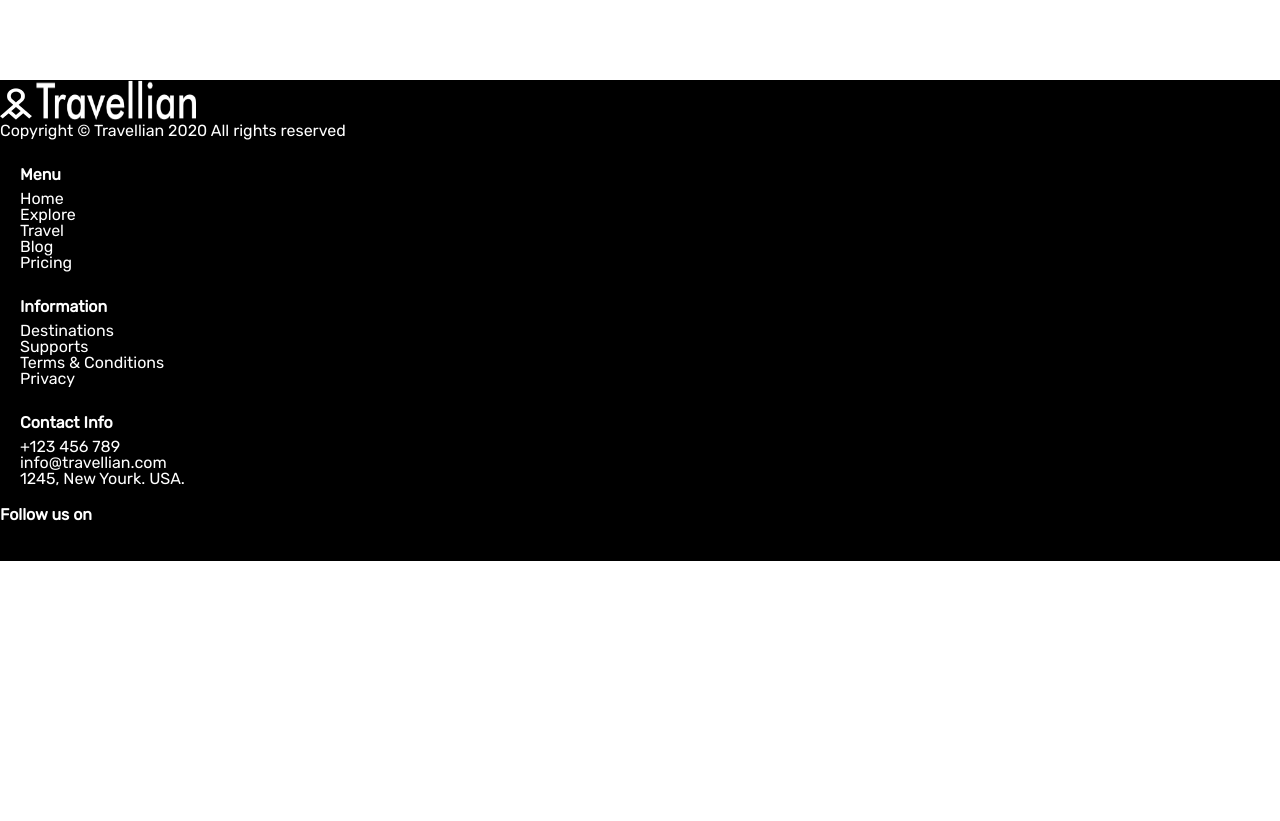
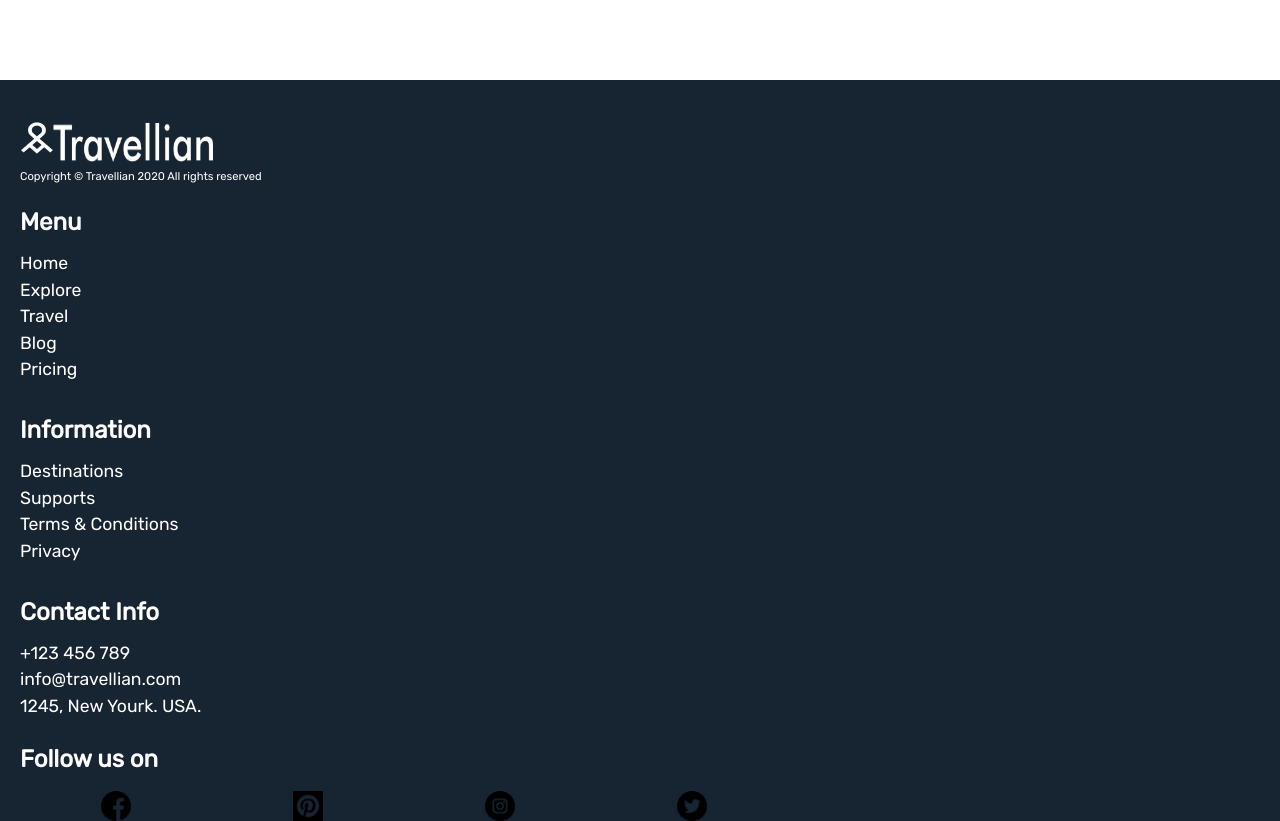
Before and after one commit to NitGanwani/202304-w1-ch5-nitin-ganwani-silvia-garbas, a website: page index.html in a window 1280 px wide. Shown: the part 800-1621 px from the top of the page. Before the commit the page ends 1361 px from the top, so only its background shows below. Drawn offline with Linux system fonts and the light colour scheme.

Commit message:
Delete class img

```diff
--- a/index.html
+++ b/index.html
@@ -95,10 +95,10 @@
           <h3 class="social-networks-title">Follow us on</h3>
           <div class="social-networks">
 
-            <img class= social-networks-img src="/images/facebook.png" alt="Facebook icon" width="30" height="30">
-            <img class= social-networks-img src="/images/pinterest.png" alt="Pinterest icon" width="30"height="30"  >
-            <img class= social-networks-img src="/images/instagram.png" alt="Instagram icon"width="30"height="30">
-            <img class= social-networks-img src="/images/twitter.png" alt="Twitter icon" width="30"height="30">
+            <img src="/images/facebook.png" alt="Facebook icon" width="30" height="30">
+            <img src="/images/pinterest.png" alt="Pinterest icon" width="30"height="30"  >
+            <img src="/images/instagram.png" alt="Instagram icon"width="30"height="30">
+            <img src="/images/twitter.png" alt="Twitter icon" width="30"height="30">
 
           </div>
        </div>
--- a/styles.scss
+++ b/styles.scss
@@ -106,8 +106,22 @@
   }
 }
 
+.footer-container{
+  height: 100%;
+  color:#fff;
+  background-color: #172432;
+  font-family: 'Rubik', sans-serif;
+}
 
-.menu, .information, .contact-info  {
+.travellian-logo {
+    display: flex;
+    text-align: center;
+    padding: 2.6rem 1.3rem 0.6rem;
+}
+
+.menu,
+.information,
+.contact-info  {
   display:flex;
   flex-direction: column;
   align-items: flex-star;
@@ -115,32 +129,41 @@
   height: 20%;
 }
 
-.footer-container{
-  height: 100%;
-}
-
-.information-title, .contact-info-title,  .social-networks-title, .menu-title{
+.information-title,
+.contact-info-title,
+.social-networks-title,
+.menu-title{
   margin: 8px 0;
-  font-size: 1,5rem;
+  font-size: 1.5rem;
   font-weight: bold;
 }
 
 .contact-info-list, .information-list, .menu-list{
-  font-size: 1,1rem;
+  font-size: 1.1rem;
+  padding: 8px 0;
+  line-height: 1.5;
+
 }
 
 .social-networks {
     display: flex;
     flex-direction: row;
     align-items: flex-end;
-}
-
-.footer-container {
-  color:#fff;
-  background-color: black;
-  font-family: 'Rubik', sans-serif;
+    margin: 20px;
+    width: 60%;
+    justify-content: space-around;
 }
 
 .copyright {
-  font-size:0,6rem;
+    font-size: 0.7rem;
+    display: flex;
+    justify-content: flex-start;
+    margin-left: 20px;
+    margin-bottom: 20px;
+
 }
+
+
+.social-networks-title {
+  margin: 20px;
+}
```
Also changed, not shown: styles.css, 1 other file.
